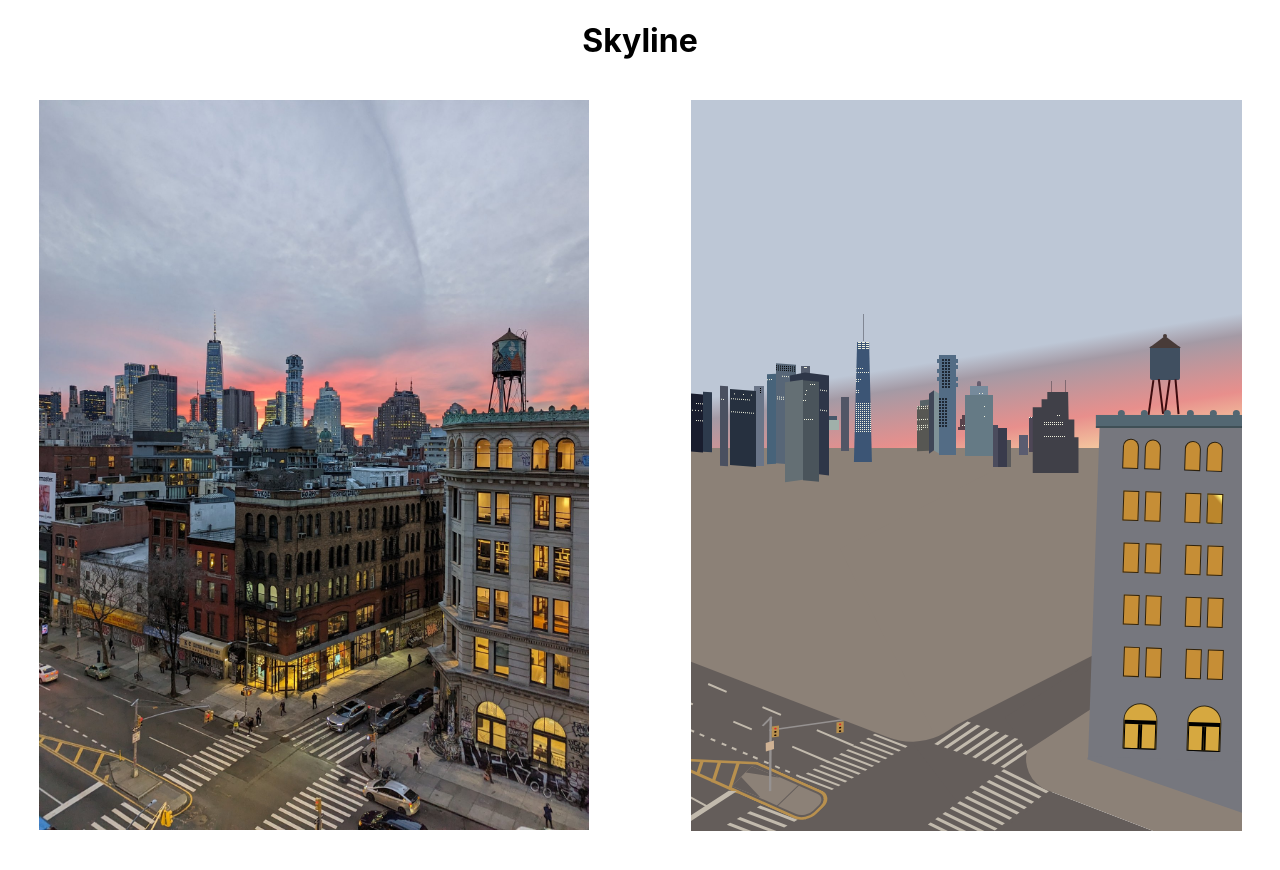
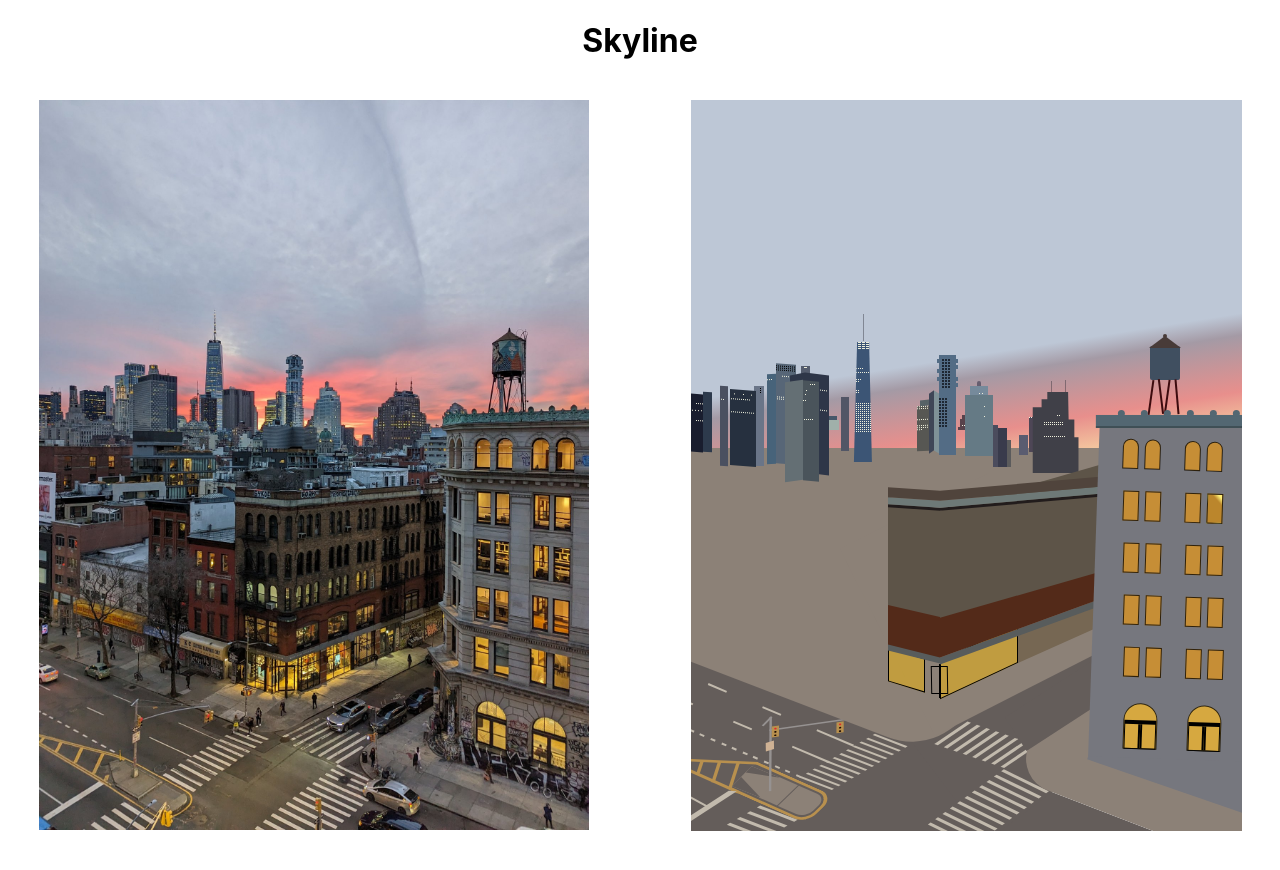
Before and after one commit to Scotty813/skyline, a React (Create React App) app: page / in a window 1280 px wide. Shown: the top 870 px of the page. Built offline with nearby package versions, Linux system fonts and the light colour scheme.

Commit message:
basic layout for front right building

```diff
--- a/src/components/Skyline.js
+++ b/src/components/Skyline.js
@@ -9,6 +9,7 @@ import { BackTall6Group } from "./buildings/backgroundBuildings/BackTall6Group"
 import { BackTall7Group } from "./buildings/backgroundBuildings/BackTall7Group"
 import { BackTall8Group } from "./buildings/backgroundBuildings/BackTall8Group"
 import { BigBuildingRight } from "./buildings/foregroundBuildings/BigBuildingRight"
+import { Front6 } from "./buildings/foregroundBuildings/Front6"
 import { LeftSidewalk } from "./sidewalk/LeftSidewalk"
 import { MainStreet } from "./street/MainStreet"
 import { RightBuildingSidewalk } from "./sidewalk/RightBuildingSidewalk"
@@ -40,6 +41,8 @@ export const Skyline = () => {
       <BackTall4 />
 
       {/* Foreground */}
+      <Front6 />
+
       <BigBuildingRight />
       <RightBuildingSidewalk />
       <MainStreet />
--- /dev/null
+++ b/src/components/buildings/foregroundBuildings/Front6.js
@@ -0,0 +1,200 @@
+import styled from "@emotion/styled/macro"
+
+const Front6Container = styled.div`
+  position: absolute;
+  bottom: 322px;
+  left: 197px;
+  display: flex;
+`
+const FrontFace = styled.div`
+  position: relative;
+  display: flex;
+  flex-direction: column-reverse;
+  width: 52px;
+`
+
+const RightFace = styled.div`
+  position: relative;
+  display: flex;
+  flex-direction: column-reverse;
+  width: 200px;
+`
+// Divs are reversed to avoid z indexing everything...
+// I want the div at the top of jsx to be on the bottom of the ui so it goes behind the div above it.
+
+export const Front6 = () => {
+  return (
+    <Front6Container>
+      <FrontFace>
+        <div
+          style={{
+            position: "absolute",
+            bottom: "-178px",
+            width: "35px",
+            height: "32px",
+            border: "1px solid black",
+            background: "#f0b70e85",
+            transform: "skewY(17deg)",
+          }}
+        ></div>
+        <div
+          style={{
+            position: "absolute",
+            bottom: "-189px",
+            right: "-1px",
+            height: "34px",
+            width: "2px",
+            background: "black",
+          }}
+        />
+        <div
+          style={{
+            position: "absolute",
+            height: "7px",
+            width: "100%",
+            bottom: "-148px",
+            background: "#585c5c",
+            transform: "skewY(14deg)",
+          }}
+        />
+        <div
+          style={{
+            position: "absolute",
+            width: "100%",
+            bottom: "-142px",
+            height: "44px",
+            background: "#532a19",
+            transform: "skewY(14deg)",
+          }}
+        />
+        <div
+          style={{
+            position: "absolute",
+            bottom: "-102px",
+            width: "100%",
+            height: "108px",
+            background: "#5d5448",
+            transform: "skewY(13deg)",
+          }}
+        />
+        <div
+          style={{
+            height: "3px",
+            background: "#221c1c",
+            transform: "skewY(4deg)",
+          }}
+        />
+        <div
+          style={{
+            height: "7px",
+            background: "#6e7977",
+            transform: "skewY(4deg)",
+          }}
+        />
+        <div
+          style={{
+            height: "10px",
+            background: "#50443c",
+            transform: "skewY(4deg)",
+          }}
+        />
+      </FrontFace>
+      <RightFace>
+        <div
+          style={{
+            position: "absolute",
+            bottom: "-137px",
+            right: "46px",
+            width: "76px",
+            height: "28px",
+            background: "#766753",
+            transform: "skewY(-24deg)",
+          }}
+        />
+        <div
+          style={{
+            position: "absolute",
+            bottom: "-172px",
+            width: "76px",
+            height: "37px",
+            border: "1px solid black",
+            background: "#f0b70e85",
+            transform: "skewY(-25deg)",
+          }}
+        />
+        <div
+          style={{
+            position: "absolute",
+            bottom: "-185px",
+            left: "-9px",
+            transform: "skewX(1deg)",
+            height: "26px",
+            width: "15px",
+            border: "1px solid black",
+          }}
+        />
+        <div
+          style={{
+            position: "absolute",
+            height: "7px",
+            width: "100%",
+            bottom: "-119px",
+            background: "#585c5c",
+            transform: "skewY(-20deg)",
+          }}
+        />
+        <div
+          style={{
+            position: "absolute",
+            bottom: "-112px",
+            height: "42px",
+            width: "100%",
+            background: "#532a19",
+            transform: "skewY(-20deg)",
+          }}
+        />
+
+        <div
+          style={{
+            height: "107px",
+            width: "100%",
+            background: "#5d5448",
+            position: "absolute",
+            bottom: "-80px",
+            transform: "skewY(-16deg)",
+          }}
+        />
+        <div
+          style={{
+            position: "absolute",
+            bottom: "7px",
+            width: "100%",
+            height: "3px",
+            background: "#221c1c",
+            transform: "skewY(-5deg)",
+          }}
+        />
+        <div
+          style={{
+            height: "7px",
+            width: "100%",
+            background: "#6e7977",
+            position: "absolute",
+            bottom: "10px",
+            transform: "skewY(-5deg)",
+          }}
+        />
+        <div
+          style={{
+            height: "10px",
+            width: "100%",
+            background: "#50443c",
+            transform: "skewY(-5deg)",
+            position: "absolute",
+            bottom: "17px",
+          }}
+        />
+      </RightFace>
+    </Front6Container>
+  )
+}
```
Also changed, not shown: src/components/buildings/foregroundBuildings/Front1.js (added), src/components/buildings/foregroundBuildings/Front2.js (added), src/components/buildings/foregroundBuildings/Front3.js (added), src/components/buildings/foregroundBuildings/Front4.js (added), src/components/buildings/foregroundBuildings/Front5.js (added).
